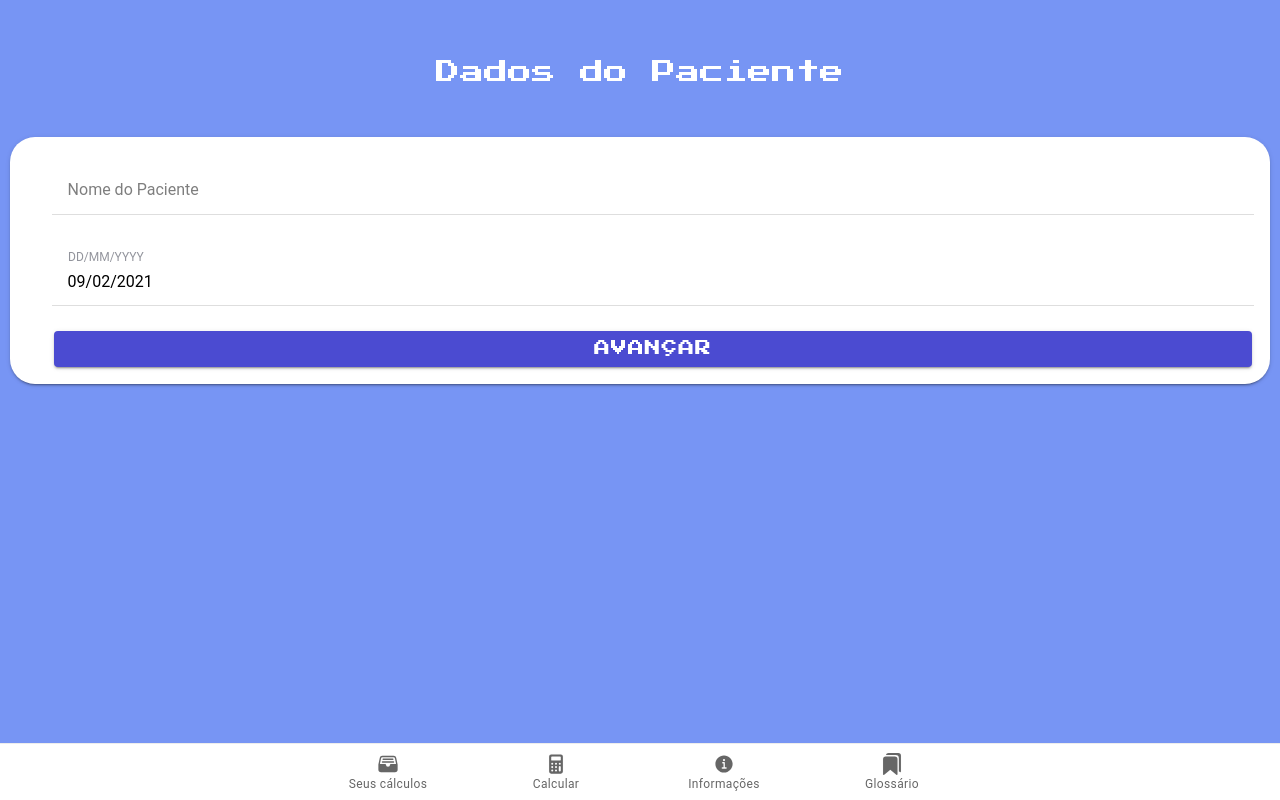
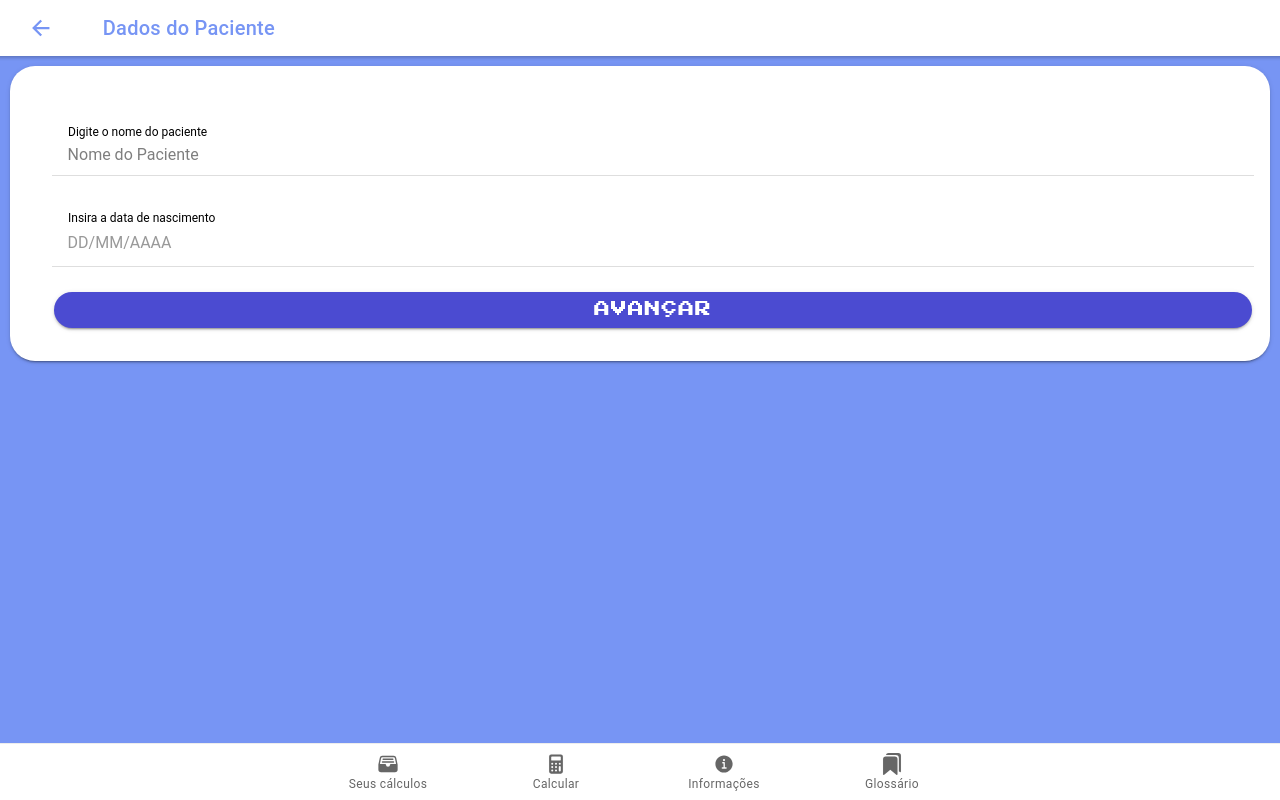
Before and after one commit to embscimatec/PimPelod2, a React (Create React App) app: page /dadosPaciente in a window 1280 px wide. Built offline with nearby package versions, Linux system fonts and the light colour scheme.

Commit message:
adicionando header e botão de voltar na página de dados do paciente

```diff
--- a/src/pages/DadosDoPaciente/index.tsx
+++ b/src/pages/DadosDoPaciente/index.tsx
@@ -13,17 +13,30 @@ import {
   IonItem,
   IonInput,
   IonDatetime,
+  IonToolbar,
+  IonTitle,
+  IonHeader,
+  IonBackButton,
 } from "@ionic/react";
 import React, { useState } from "react";
 
 const DadosPaciente: React.FC = () => {
   const agora = new Date().toISOString();
-  const [data, setData] = useState(new Date().toISOString().slice(0, 10));
+  const [data, setData] = useState('');
   return (
     <>
       <IonPage>
+        <IonHeader>
+          <IonToolbar>
+            <IonButton slot="start" fill='clear'>
+              <IonBackButton defaultHref="/calcular" color='primary'></IonBackButton>
+            </IonButton>
+            <IonTitle color="primary">Dados do Paciente</IonTitle>
+          </IonToolbar>
+        </IonHeader>
+
         <IonContent color="primary">
-          <IonGrid class="ion-margin">
+          {/* <IonGrid class="ion-margin">
             <IonCol class="ion-justify-content-center">
               <IonRow class="ion-justify-content-center">
                 <IonText>
@@ -33,22 +46,23 @@ const DadosPaciente: React.FC = () => {
                 </IonText>
               </IonRow>
             </IonCol>
-          </IonGrid>
-
+          </IonGrid> */}
           <IonCard>
+            <br/>
             <IonCardContent class="ion-margin-top">
               <IonItem>
+                <IonLabel position='stacked'> Digite o nome do paciente</IonLabel>
                 <IonInput placeholder="Nome do Paciente"></IonInput>
               </IonItem>
 
               <br />
               <IonItem>
-                <IonLabel position="floating" color="medium">
-                  DD/MM/YYYY
+                <IonLabel position="floating">
+                  Insira a data de nascimento
                 </IonLabel>
                 <IonDatetime
+                  placeholder="DD/MM/AAAA"
                   displayFormat="DD/MM/YYYY"
-                  min="1994-03-14"
                   max={agora}
                   value={data}
                   onIonChange={(e) => setData(e.detail.value!)}
@@ -56,12 +70,14 @@ const DadosPaciente: React.FC = () => {
               </IonItem>
               <br />
 
-              <IonButton color="secondary" expand="block">
+              <IonButton color="secondary" expand="block" shape='round'>
                 <IonText>
                   <h2>Avançar</h2>
                 </IonText>
               </IonButton>
             </IonCardContent>
+            <br/>
+
           </IonCard>
         </IonContent>
       </IonPage>
```
